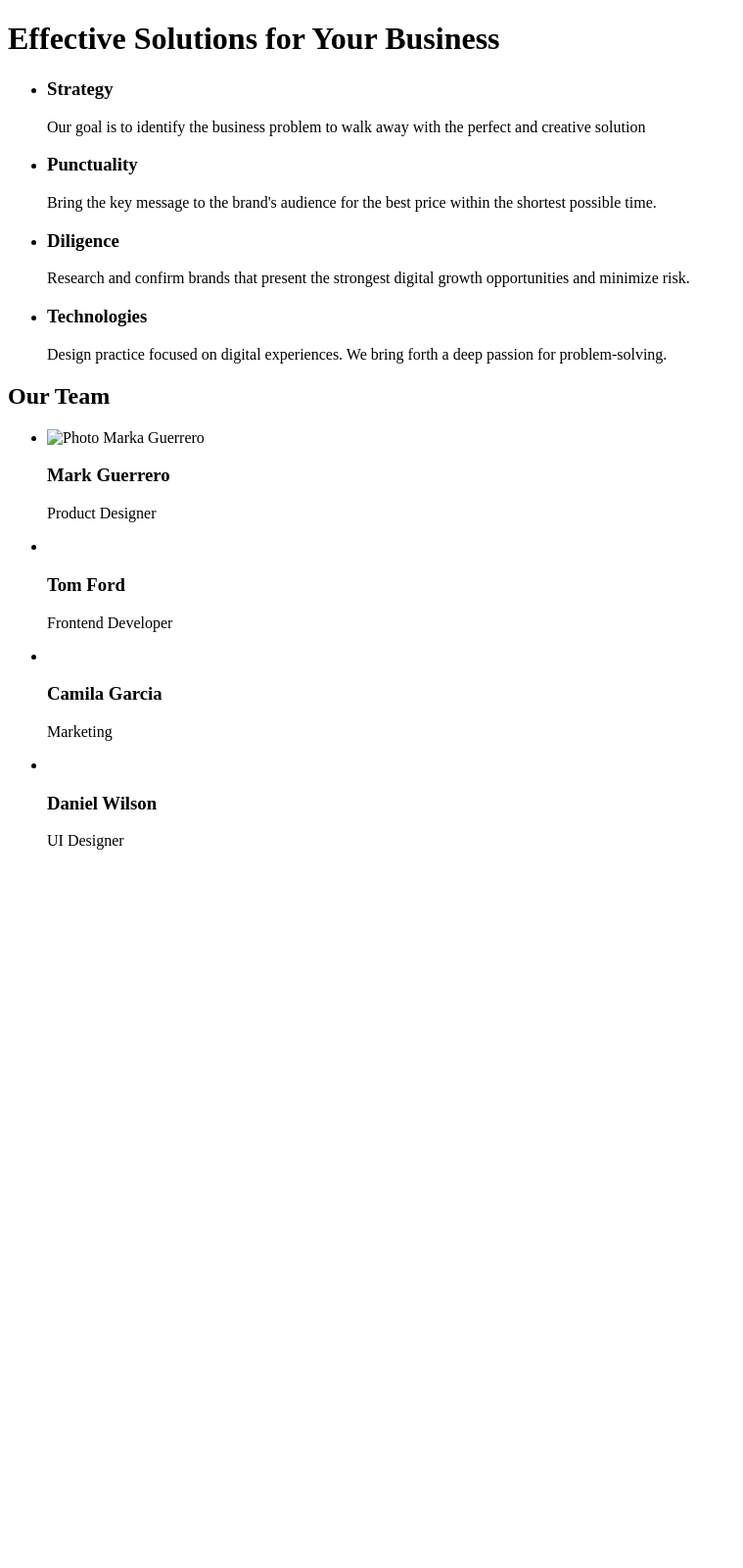
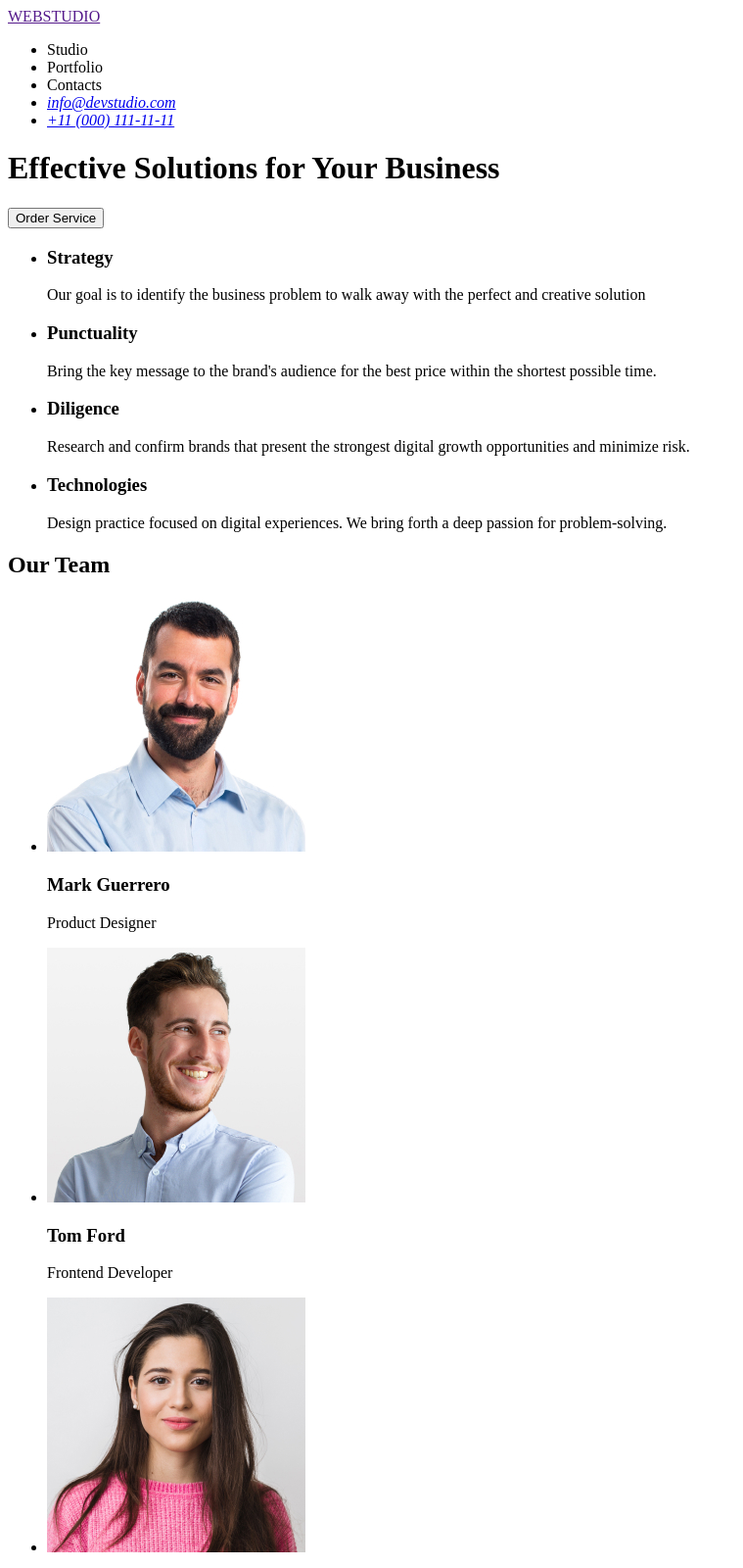
Before and after one commit to AnnaViktorivna/goit-markup-hw-01, a plain HTML site: page index.html in a window 1280 px wide. Shown: the top 1600 px of the page at 98% size, without its empty margins (0-759 px from the left). Before the commit the page ends 883 px from the top, so only its background shows below. Drawn offline with Linux system fonts and the light colour scheme.

Commit message:
main structure

```diff
--- a/index.html
+++ b/index.html
@@ -7,10 +7,28 @@
   </head>
   <body>
     <header>
-      <h1>Effective Solutions for Your Business</h1>
+      <a href="">WEBSTUDIO</a>
+
+      <ul>
+        <li>Studio</li>
+        <li>Portfolio</li>
+        <li>Contacts</li>
+        <li>
+          <address>
+            <a href="mailto:info@devstudio.com">info@devstudio.com</a>
+          </address>
+        </li>
+        <li>
+          <address>
+            <a href="tel:+110001111111">+11 (000) 111-11-11</a>
+          </address>
+        </li>
+      </ul>
     </header>
 
     <main>
+      <h1>Effective Solutions for Your Business</h1>
+      <button type="button">Order Service</button>
       <!-- Sections description -->
 
       <ul>
@@ -47,31 +65,57 @@
       <h2>Our Team</h2>
       <ul>
         <li>
-          <img src="" alt="Photo Marka Guerrero" />
+          <img
+            src="img/img.jpg"
+            alt="Photo Marka Guerrero"
+            width="264"
+            height="260"
+          />
           <h3>Mark Guerrero</h3>
           <p>Product Designer</p>
         </li>
 
         <li>
-          <img src="" />
+          <img
+            src="img/img-2.jpg"
+            alt="Photo Tom Ford"
+            width="264px"
+            height="260px"
+          />
           <h3>Tom Ford</h3>
           <p>Frontend Developer</p>
         </li>
 
         <li>
-          <img />
+          <img
+            src="img/img-3.jpg"
+            alt="Photo Camila Garcia"
+            width="264px"
+            height="260px"
+          />
           <h3>Camila Garcia</h3>
           <p>Marketing</p>
         </li>
 
         <li>
-          <img />
+          <img
+            src="img/img-4.jpg"
+            alt="Photo Daniel Wilson"
+            width="264px"
+            height="260px"
+          />
           <h3>Daniel Wilson</h3>
           <p>UI Designer</p>
         </li>
       </ul>
     </main>
 
-    <footer></footer>
+    <footer>
+      <a href="">WEBSTUDIO</a>
+      <p>
+        Increase the flow of customers and sales for your business with digital
+        marketing & growth solutions.
+      </p>
+    </footer>
   </body>
 </html>
```
Also changed, not shown: img/img-2.jpg (added), img/img-3.jpg (added), img/img-4.jpg (added), img/img.jpg (added).
